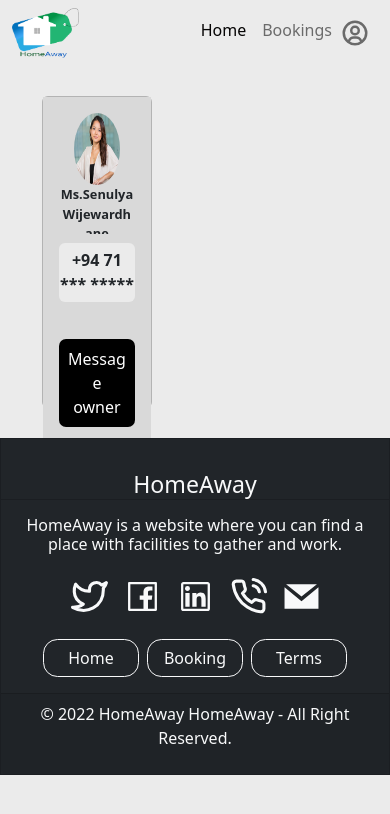
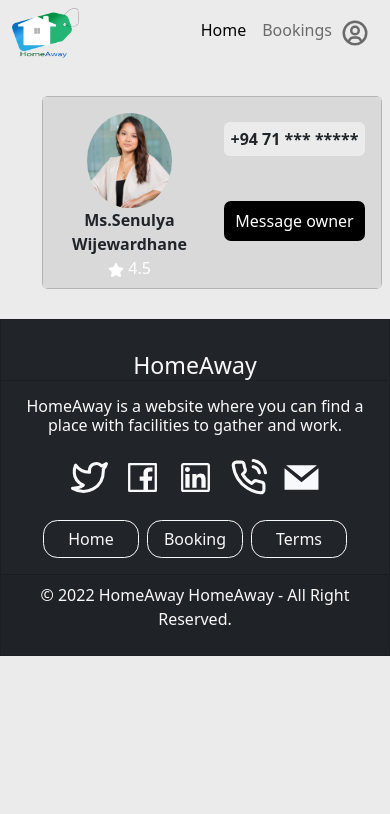
Before and after one commit to GP-43/homeaway-frontend, a React (Create React App) app: page /renterdetails in a window 390 px wide. Shown: the top 814 px of the page. Built offline with nearby package versions, Linux system fonts and the light colour scheme.

Commit message:
responsive done

```diff
--- a/src/assets/styles/partials/_renter-details.scss
+++ b/src/assets/styles/partials/_renter-details.scss
@@ -26,7 +26,7 @@
     .renter-rating {
       background-color: #d9d9d9;
       color: white;
-      font-size:0.7rem;
+      font-size: 0.7rem;
 
       .rating-icon {
         background-color: #d9d9d9;
@@ -52,3 +52,30 @@
     border-radius: 7px;
   }
 }
+
+@media only screen and (max-width: 820px) {
+  .renter-card {
+    width: 56%;
+    height: 18vh;
+    .renter-name {
+      font-size: 1rem !important;
+      font-weight: 700;
+    }
+
+    .renter-rating {
+      font-size: 1rem !important;
+    }
+
+    .renter-no {
+      height: 4vh;
+      margin-bottom: 45px;
+    }
+  }
+}
+
+@media only screen and (max-width: 820px) {
+  .renter-card {
+    width:340px;
+    height:193px;
+  }
+}
```
